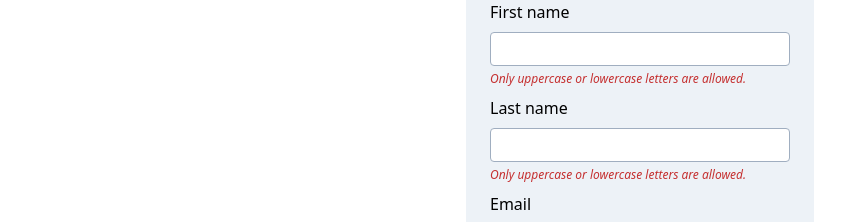
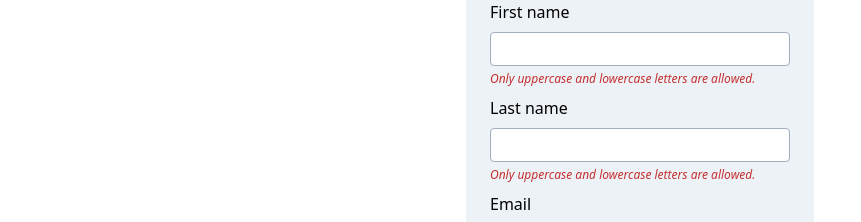
Before and after one commit to towfiqul-islam/yos-public-app, a React (Create React App) app in the folder client/: page /sign-up in a window 1280 px wide. Shown: the part 155-377 px from the top of the page, without its empty margins (0-861 px from the left). Built offline with nearby package versions, Linux system fonts and the light colour scheme.

Commit message:
Updated SignUp.js

```diff
--- a/client/src/components/users/SignUp.js
+++ b/client/src/components/users/SignUp.js
@@ -167,7 +167,7 @@ const SignUp = () => {
               />
               {validateName(first_name) !== 'Name is valid' && (
                 <p className='text-red-700 text-xs italic mt-1'>
-                  Only uppercase or lowercase letters are allowed.
+                  Only uppercase and lowercase letters are allowed.
                 </p>
               )}
             </div>
@@ -187,7 +187,7 @@ const SignUp = () => {
               />
               {validateName(first_name) !== 'Name is valid' && (
                 <p className='text-red-700 text-xs italic mt-1'>
-                  Only uppercase or lowercase letters are allowed.
+                  Only uppercase and lowercase letters are allowed.
                 </p>
               )}
             </div>
```
